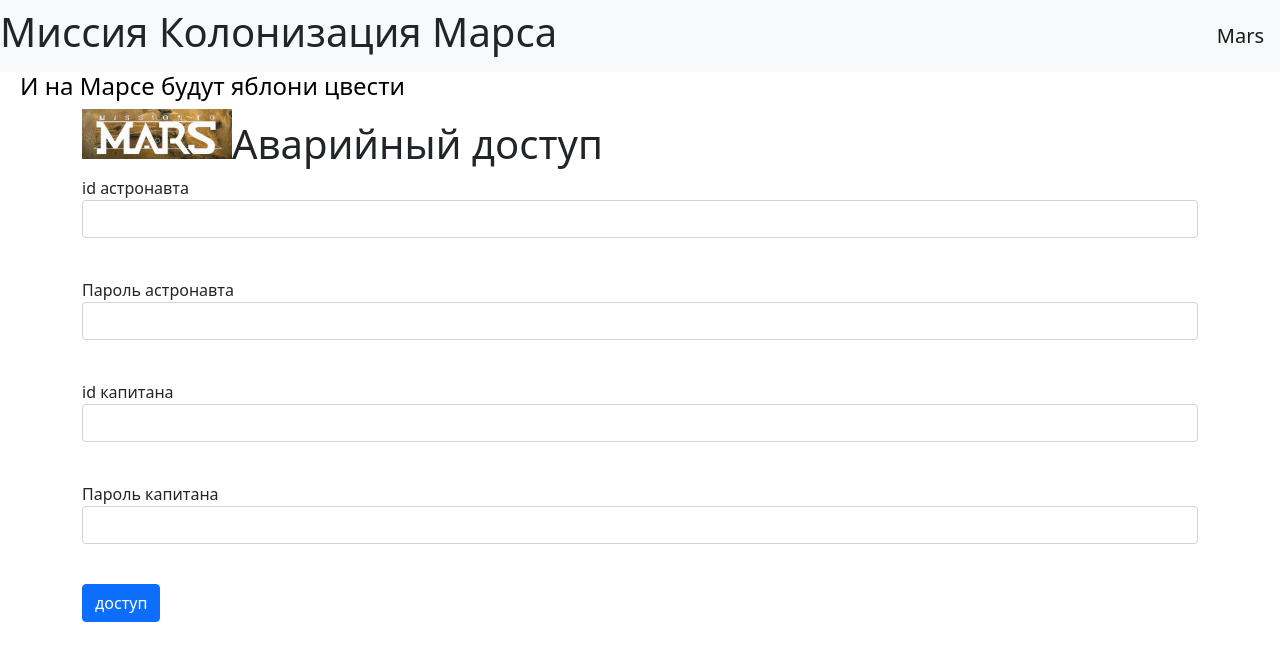
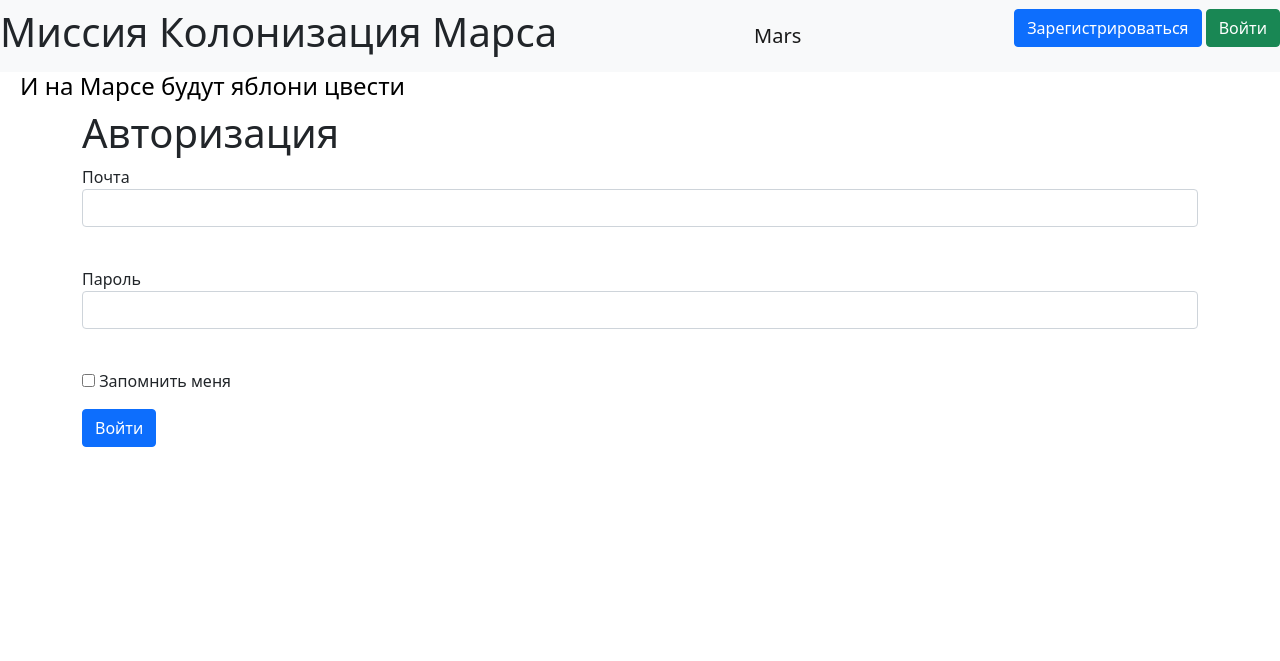
Before and after one commit to evgenyzamury/mars_flask2, a Flask app: page /login in a window 1280 px wide. Shown: the top 661 px of the page. Run offline with Flask 3, Linux system fonts and the light colour scheme.

Commit message:
sqlalchemy2

```diff
--- /dev/null
+++ b/forms/login.py
@@ -0,0 +1,10 @@
+from flask_wtf import FlaskForm
+from wtforms import PasswordField, EmailField, SubmitField, BooleanField
+from wtforms.validators import DataRequired
+
+
+class LoginForm(FlaskForm):
+    email = EmailField('Почта', validators=[DataRequired()])
+    password = PasswordField('Пароль', validators=[DataRequired()])
+    remember_me = BooleanField('Запомнить меня')
+    submit = SubmitField('Войти')
--- a/main.py
+++ b/main.py
@@ -1,25 +1,26 @@
 import datetime
 import os
+
 from flask import Flask, render_template, redirect, request, json
-from flask_wtf import FlaskForm
-from wtforms import StringField, PasswordField, BooleanField, SubmitField
-from wtforms.validators import DataRequired
+from flask_login import LoginManager, login_user
+from forms.login import LoginForm
+
 from data import db_session
 from data.users import User
 from data.jobs import Jobs
 from forms.user import RegisterForm
 
+app = Flask(__name__)
+app.config['SECRET_KEY'] = 'yandexlyceum_secret_key'
 
-class LoginForm(FlaskForm):
-    id_astronaut = StringField('id астронавта', validators=[DataRequired()])
-    password_astronaut = PasswordField('Пароль астронавта', validators=[DataRequired()])
-    id_capitan = StringField("id капитана", validators=[DataRequired()])
-    password_capitan = PasswordField("Пароль капитана", validators=[DataRequired()])
-    access = SubmitField('доступ')
+login_manager = LoginManager()
+login_manager.init_app(app)
 
 
-app = Flask(__name__)
-app.config['SECRET_KEY'] = 'yandexlyceum_secret_key'
+@login_manager.user_loader
+def load_user(user_id):
+    db_sess = db_session.create_session()
+    return db_sess.query(User).get(user_id)
 
 
 @app.route('/')
@@ -28,10 +29,8 @@ def index():
     jobs = db_sess.query(Jobs).join(User, User.id == Jobs.team_leader).all()
     from_id_to_name = dict()
     for item in jobs:
-        print(item.team_leader)
         user = db_sess.query(User).filter(User.id == item.team_leader).first()
         from_id_to_name[item.team_leader] = f'{user.name} {user.surname}'
-    print(from_id_to_name)
     return render_template('workslog.html', jobs=jobs, from_id_to_name=from_id_to_name)
 
 
@@ -73,9 +72,15 @@ def answer():
 def login():
     form = LoginForm()
     if form.validate_on_submit():
-        return redirect('/success')
+        db_sess = db_session.create_session()
+        user = db_sess.query(User).filter(User.email == form.email.data).first()
+        if user and user.check_password(form.password.data):
+            login_user(user, remember=form.remember_me.data)
+            return redirect("/")
+        return render_template('login.html',
+                               message="Неправильный логин или пароль",
+                               form=form)
     return render_template('login.html', title='Авторизация', form=form)
-
 
 @app.route('/distribution')
 def distribution():
@@ -196,5 +201,14 @@ if __name__ == '__main__':
         job.is_finished = False
         db_sess.add(job)
         db_sess.commit()
+        # job 2
+        job = Jobs()
+        job.team_leader = 4
+        job.job = 'build sceleton tower'
+        job.work_size = 20
+        job.start_date = datetime.datetime.now()
+        job.is_finished = False
+        db_sess.add(job)
+        db_sess.commit()
 
     app.run(port=8080, host='127.0.0.1')
--- a/templates/base.html
+++ b/templates/base.html
@@ -13,6 +13,14 @@
     <nav class="navbar navbar-light bg-light">
         <h1>Миссия Колонизация Марса</h1>
         <a class="navbar-brand" href="#">Mars</a>
+        {% if current_user.is_authenticated %}
+        <a class="navbar-brand" href="/logout">{{ current_user.name }}</a>
+        {% else %}
+        <p>
+            <a class="btn btn-primary " href="/register">Зарегистрироваться</a>
+            <a class="btn btn-success" href="/login">Войти</a>
+        </p>
+        {% endif %}
     </nav>
     <h4>И на Марсе будут яблони цвести</h4>
 </header>
--- a/templates/login.html
+++ b/templates/login.html
@@ -1,43 +1,29 @@
-{% extends 'base.html' %}
+{% extends "base.html" %}
 
 {% block content %}
-<main>
-    <form action="" method="post" novalidate>
-        <h1 class="login_from">Аварийный доступ</h1>
-        <div>
-            {{ form.csrf_token }}
-        </div>
+    <h1>Авторизация</h1>
+    <form action="" method="post">
+        {{ form.hidden_tag() }}
         <p>
-            {{ form.id_astronaut.label }}<br>
-            {{ form.id_astronaut(class="form-control") }}<br>
-            {% for error in form.id_astronaut.errors %}
-                <div class="alert alert-danger" role="alert"> {{ error }} </div>
+            {{ form.email.label }}<br>
+            {{ form.email(class="form-control", type="email") }}<br>
+            {% for error in form.email.errors %}
+                <div class="alert alert-danger" role="alert">
+                    {{ error }}
+                </div>
             {% endfor %}
         </p>
         <p>
-            {{ form.password_astronaut.label}}<br>
-            {{ form.password_astronaut(class="form-control") }}<br>
-            {% for error in form.password_astronaut.errors %}
-                <div class="alert alert-danger" role="alert"> {{ error }} </div>
+            {{ form.password.label }}<br>
+            {{ form.password(class="form-control", type="password") }}<br>
+            {% for error in form.password.errors %}
+                <div class="alert alert-danger" role="alert">
+                    {{ error }}
+                </div>
             {% endfor %}
         </p>
-        <p>
-            {{ form.id_capitan.label }}<br>
-            {{ form.id_capitan(class="form-control") }}<br>
-            {% for error in form.id_capitan.errors %}
-                <div class="alert alert-danger" role="alert"> {{ error }} </div>
-            {% endfor %}
-        </p>
-        <p>
-            {{ form.password_capitan.label}}<br>
-            {{ form.password_capitan(class="form-control") }}<br>
-            {% for error in form.password_capitan.errors %}
-                <div class="alert alert-danger" role="alert"> {{ error }} </div>
-            {% endfor %}
-        </p>
-        {{ form.access(type="submit", class="btn btn-primary") }}
-
-
+        <p>{{ form.remember_me() }} {{ form.remember_me.label }}</p>
+        <p>{{ form.submit(type="submit", class="btn btn-primary") }}</p>
+        <div>{{ message }}</div>
     </form>
-</main>
 {% endblock %}
```
Also changed, not shown: data/users.py (+6 -3 lines), db/blogs.db.
